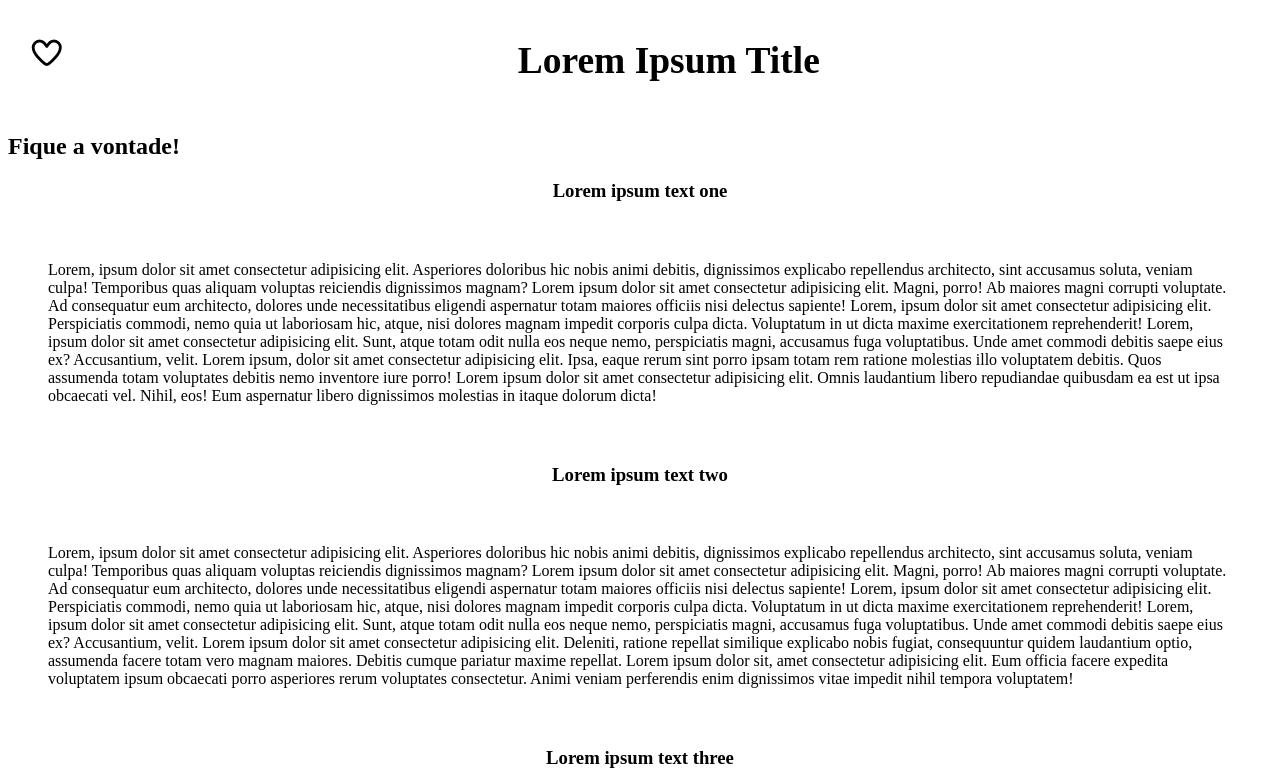
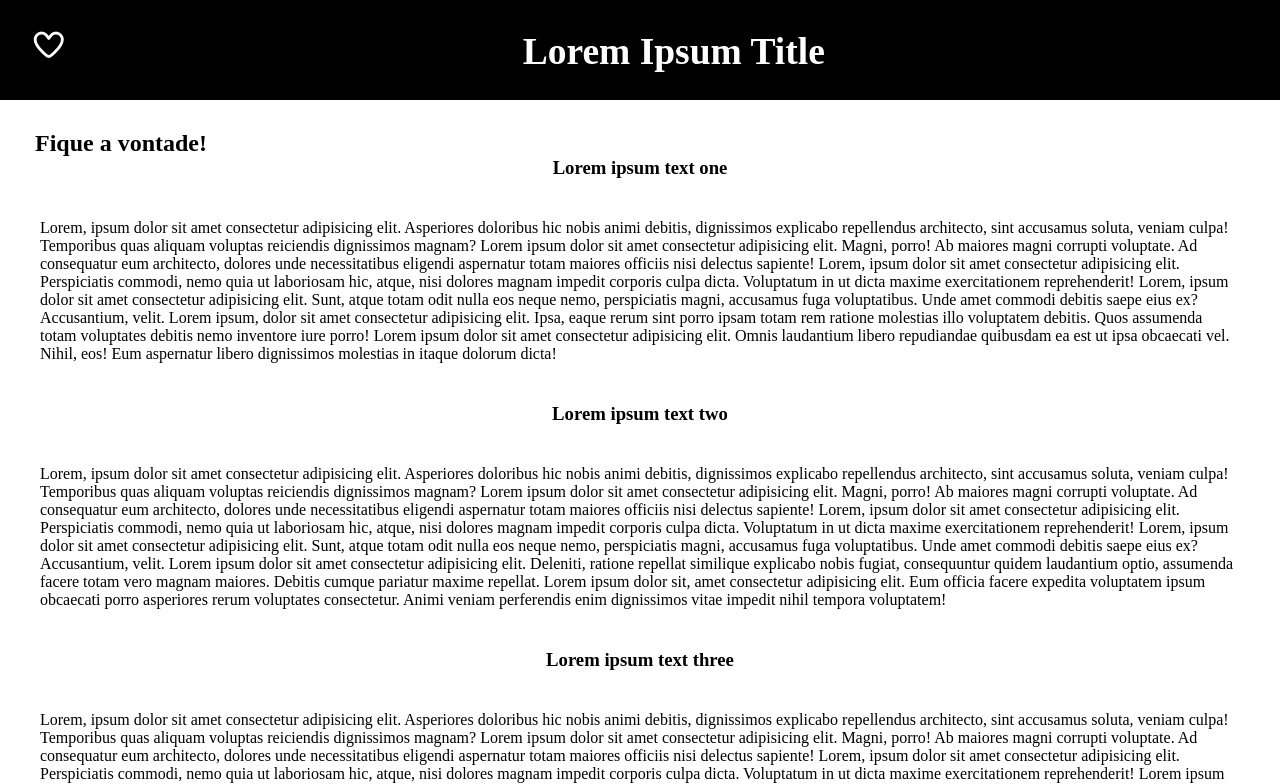
Before and after one commit to GBuzato/exercicio-localStorage, a plain HTML site: page index.html in a window 1280 px wide. Shown: the top 784 px of the page. Drawn offline with Linux system fonts and the light colour scheme.

Commit message:
alinhamento de margens e fixaçao do header

```diff
--- a/style.css
+++ b/style.css
@@ -1,6 +1,13 @@
+* {
+    margin: 0;
+    padding: 0;
+    box-sizing: border-box;
+}
+
 #heart {
-    margin-left: 20px;
+    margin-left: 30px;
     margin-top: 30px;
+    background-color: black;
 }
 .fa-regular {
     font-size: 30px;
@@ -10,10 +17,17 @@
     text-align: center;
     width: 100%;
     font-size: 25px;
+    margin-top: 30px;
 }
 
 header {
     display: flex;
+    position: fixed;
+    top: 0;
+    width: 100%;
+    color: white;
+    background-color: black;
+    height: 100px;
 }
 
 h3 {
@@ -23,3 +37,11 @@ h3 {
 p {
     padding: 40px;
 }
+
+main {
+    margin-top: 130px;
+}
+
+#divh2 {
+    margin-left: 35px;
+}
```
